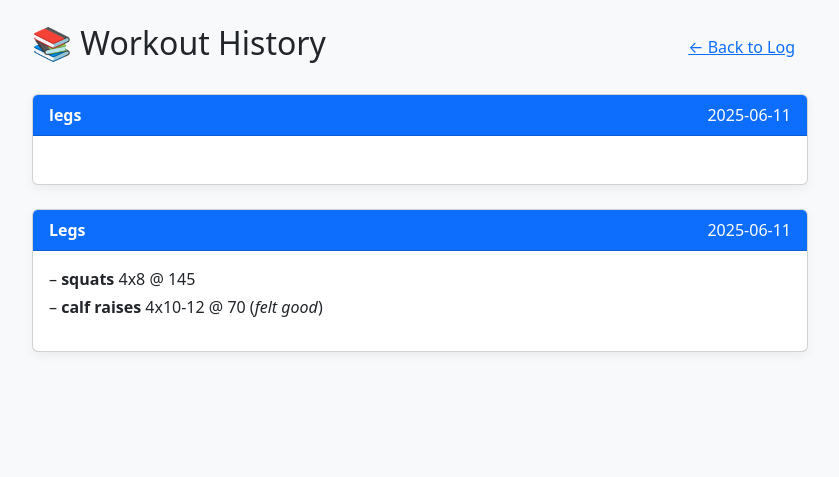
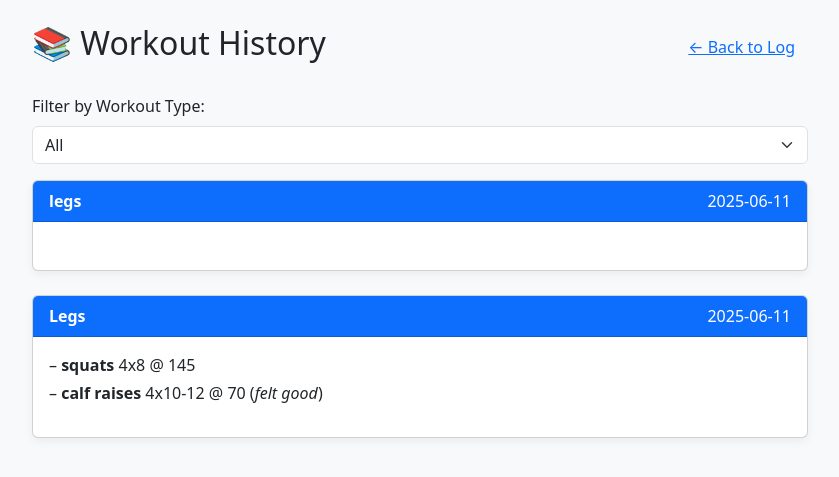
Before and after one commit to Jquanlearner/fitness-tracker, a Flask app: page /history in a window 1280 px wide. Shown: the top 477 px of the page, without its empty margins (220-1059 px from the left). Run offline with Flask 3, Linux system fonts and the light colour scheme.

Commit message:
Add filter by workout type to history page

```diff
--- a/templates/history.html
+++ b/templates/history.html
@@ -26,10 +26,25 @@
       <a href="{{ url_for('index') }}" class="btn btn-link">← Back to Log</a>
     </div>
 
+    <div class="mb-3">
+      <label class="form-label">Filter by Workout Type:</label>
+      <select id="filter-type" class="form-select">
+        <option value="All">All</option>
+        <option value="Push">Push</option>
+        <option value="Pull">Pull</option>
+        <option value="Legs">Legs</option>
+        <option value="Upper">Upper</option>
+        <option value="Lower">Lower</option>
+        <option value="Full Body">Full Body</option>
+      </select>
+    </div>
+
+    <div id="history-container">
       {% for workout in workouts|sort(attribute='date', reverse=True) %}
-      <div class="card mb-4">
+        <div class="workout-card card mb-4" data-type="{{ workout.workout_name }}">
           <div class="card-header bg-primary text-white">
-          <strong>{{ workout.workout_name }}</strong> <span class="float-end">{{ workout.date }}</span>
+            <strong>{{ workout.workout_name }}</strong>
+            <span class="float-end">{{ workout.date }}</span>
           </div>
           <div class="card-body">
             <ul class="list-unstyled">
@@ -46,5 +61,22 @@
         </div>
       {% endfor %}
     </div>
+  </div>
+
+  <script>
+    document.getElementById("filter-type").addEventListener("change", function () {
+      const selected = this.value;
+      const cards = document.querySelectorAll(".workout-card");
+
+      cards.forEach(card => {
+        const type = card.getAttribute("data-type");
+        if (selected === "All" || type === selected) {
+          card.style.display = "block";
+        } else {
+          card.style.display = "none";
+        }
+      });
+    });
+  </script>
 </body>
 </html>
```
Lines whose indentation alone changed are shown as unchanged.
